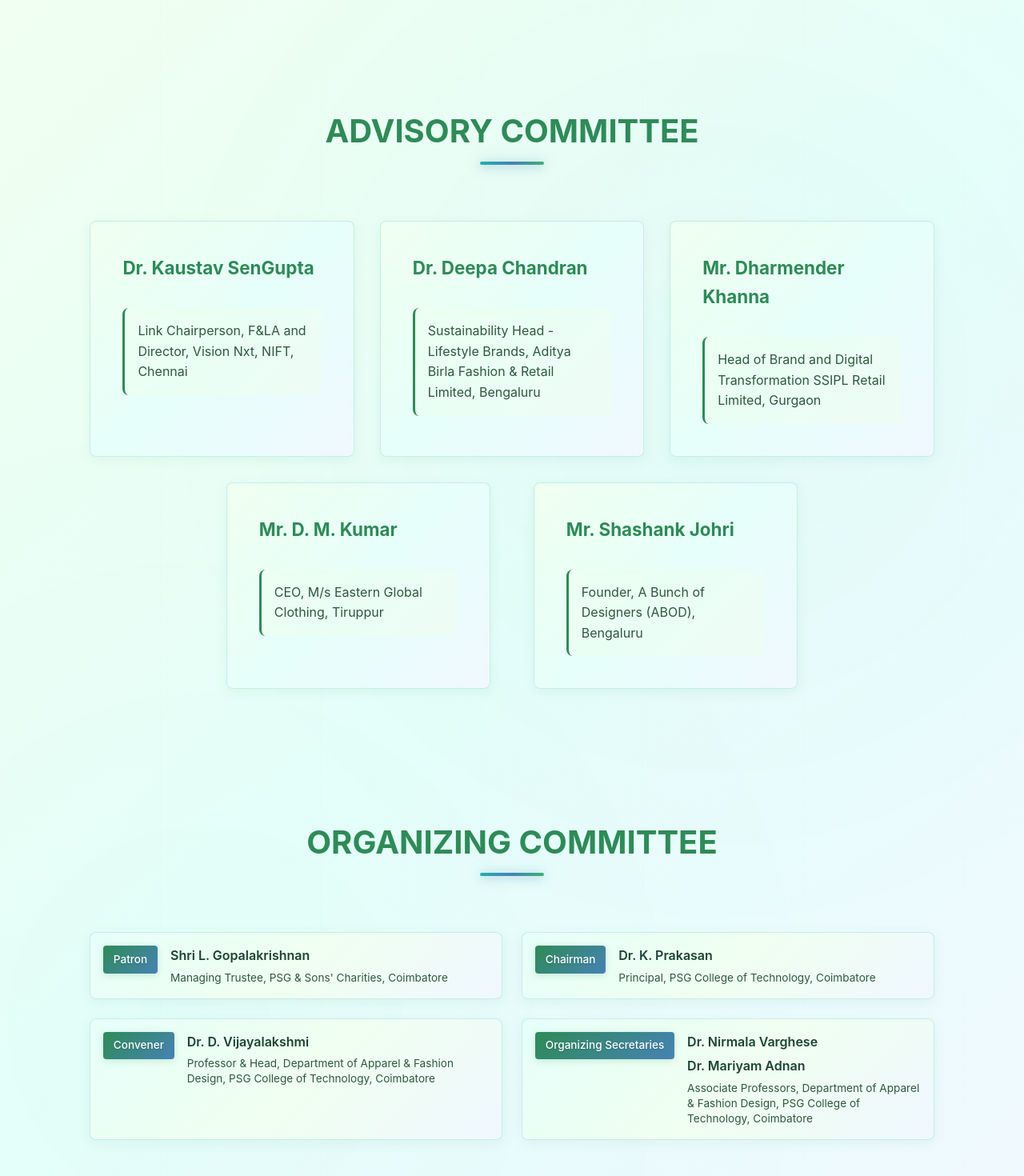
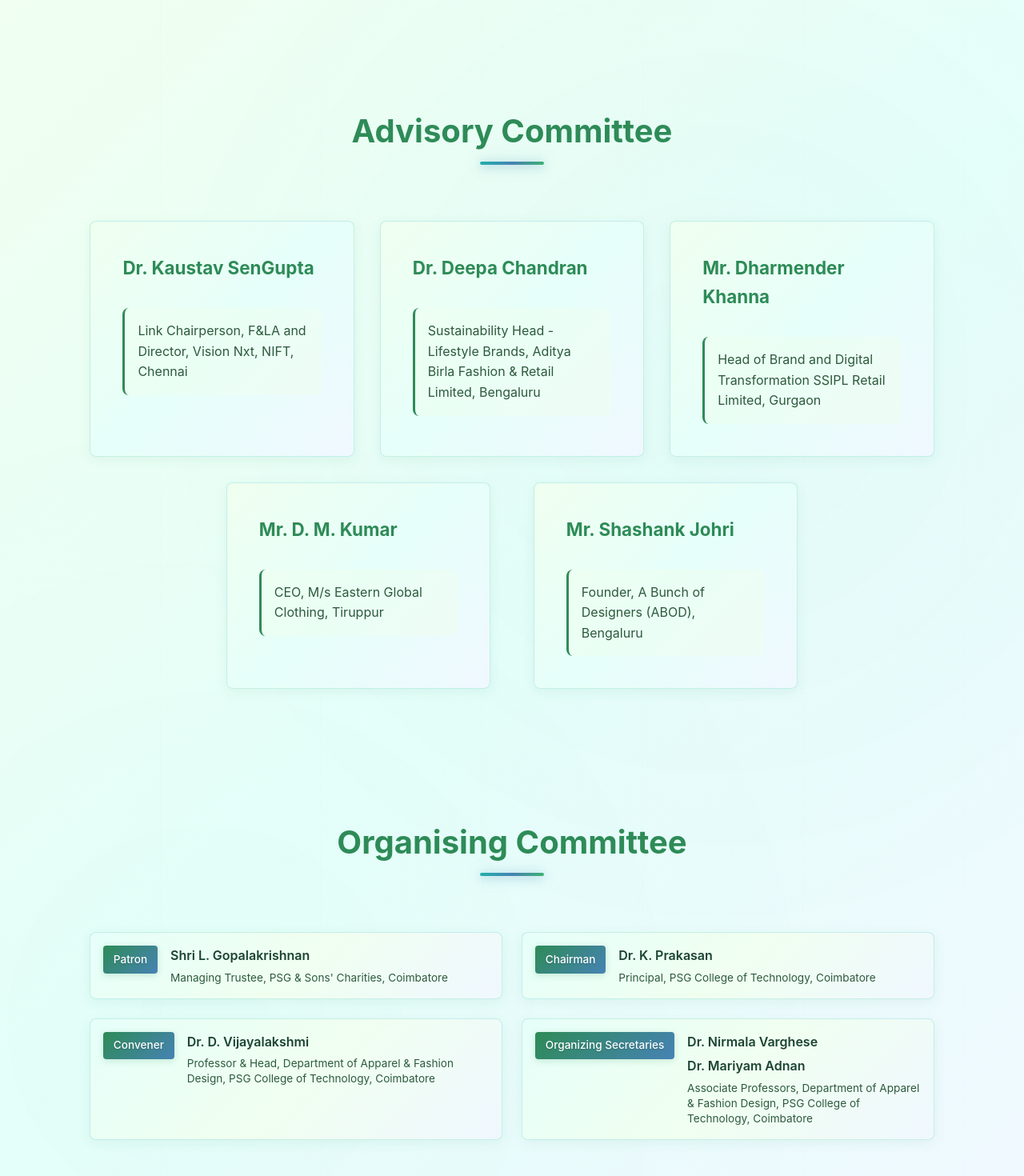
Before and after one commit to Shananthika13/Conference_web, a React (Vite) app: page / in a window 1280 px wide. Shown: the part 6440-7910 px from the top of the page at 80% size. Built offline with nearby package versions, Linux system fonts and the light colour scheme.

Commit message:
contact nav

```diff
--- a/src/FashionTechConference.jsx
+++ b/src/FashionTechConference.jsx
@@ -429,7 +429,7 @@ const FashionTechConference = () => {
         <div className="container">
           {/* Advisory Committee */}
           <div className="committee-section advisory">
-            <h2 className="section-title">ADVISORY COMMITTEE</h2>
+            <h2 className="section-title">Advisory Committee</h2>
             <div className="advisory-grid">
               <div className="advisor-card">
                 <div className="advisor-content">
@@ -470,7 +470,7 @@ const FashionTechConference = () => {
 
           {/* Organizing Committee */}
           <div className="committee-section organizing">
-            <h2 className="section-title">ORGANIZING COMMITTEE</h2>
+            <h2 className="section-title">Organising Committee</h2>
             <div className="org-compact">
               <div className="org-row">
                 <div className="org-member">
@@ -683,6 +683,8 @@ const FashionTechConference = () => {
       </section>
 
       {/* Modern Interactive Footer */}
+
+      <section id="contact">
   <footer className="modern-footer">
     {/* Scroll Buttons */}
     <div className="scroll-buttons">
@@ -814,6 +816,8 @@ const FashionTechConference = () => {
       </div>
     </div>
   </footer>
+</section>
+
     </div>
   )
 }
```
Lines whose indentation alone changed are shown as unchanged.
